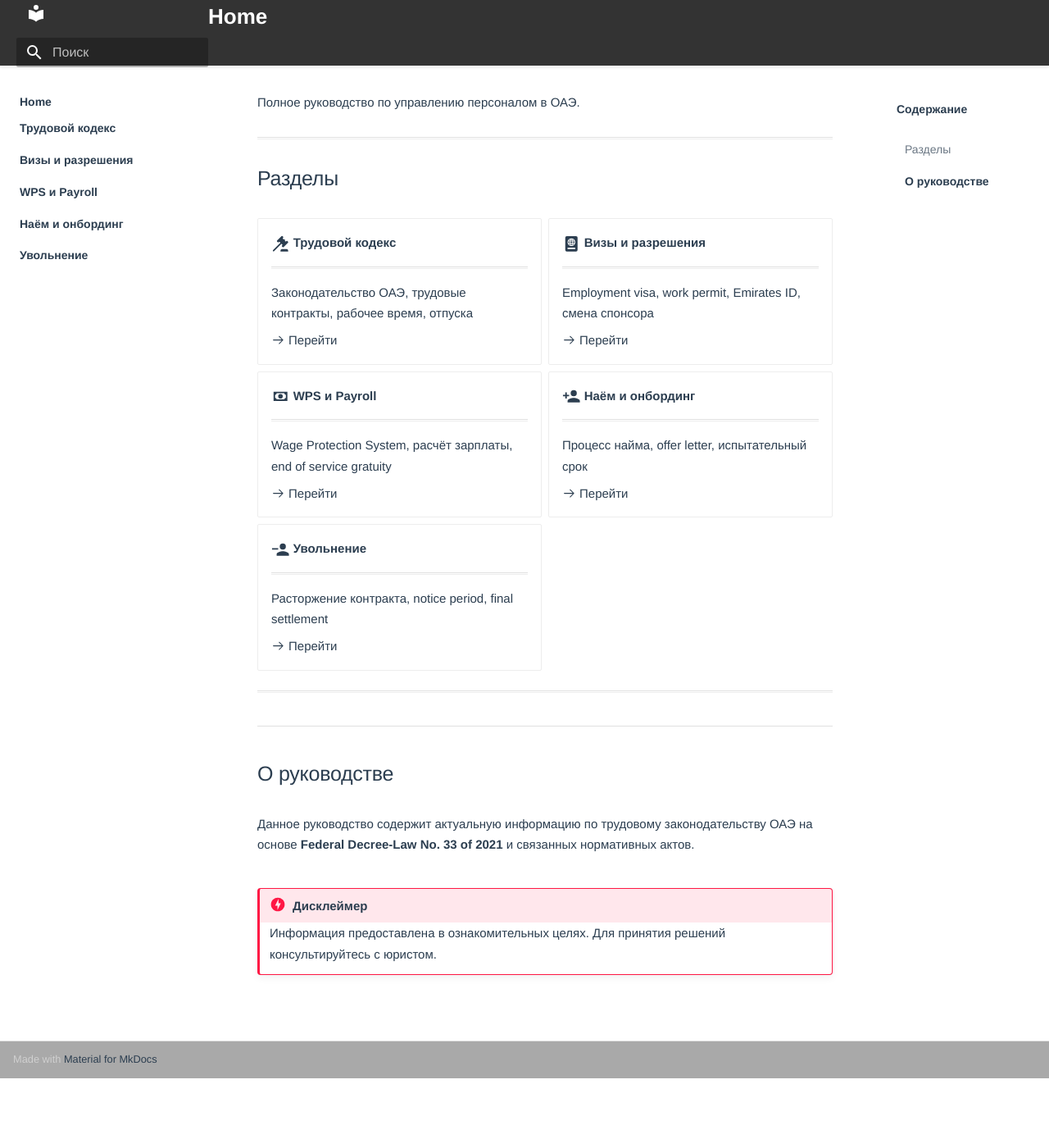
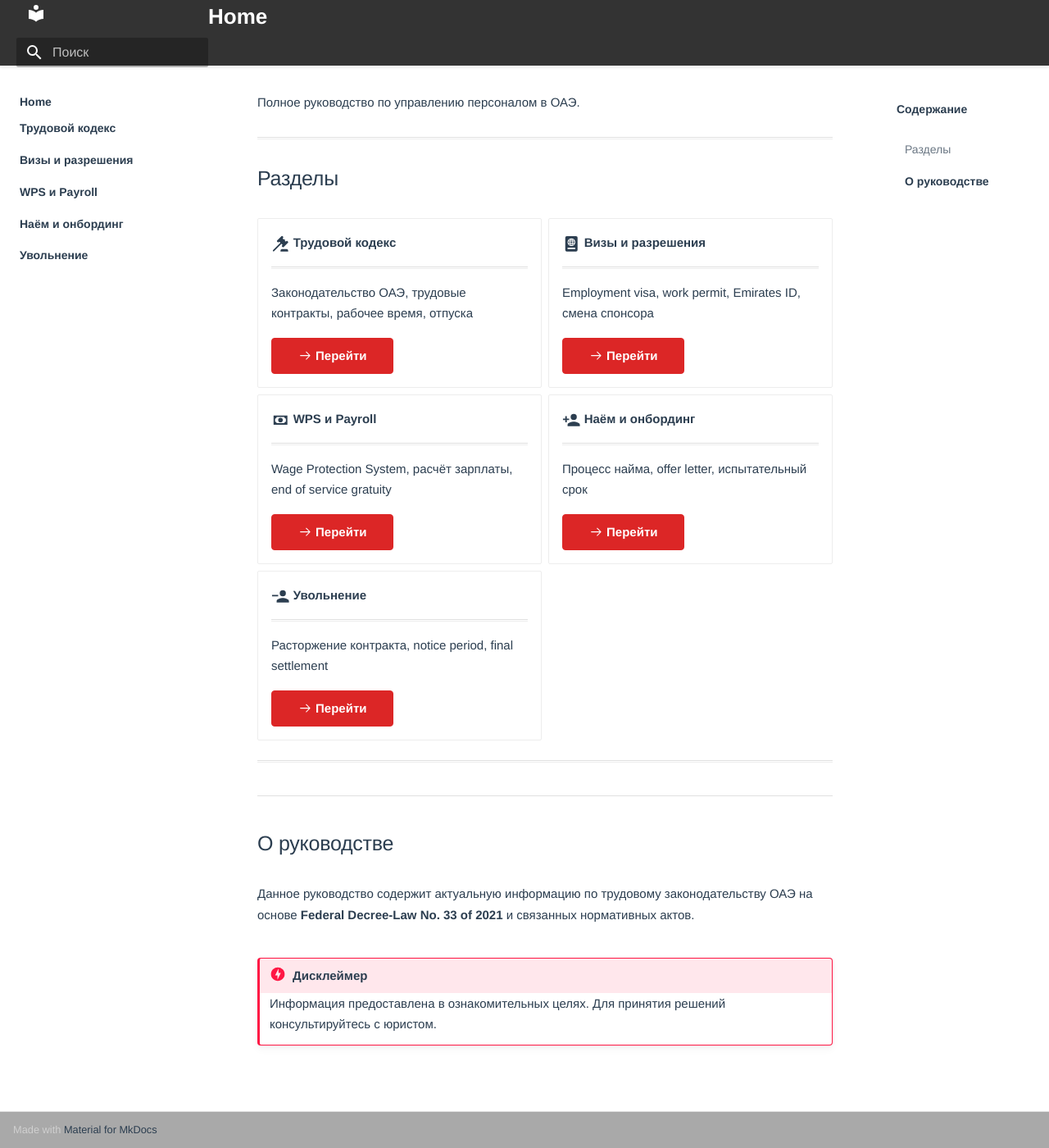
Before and after one commit to palukhina79-hash/uae-hr-guide, an MkDocs documentation site: the page built from docs/index.md, in a window 1280 px wide and 1400 px high, scrolled down 155 px. Shown: the whole window at 82% size. Built offline with MkDocs 1.6.1 and Material for MkDocs 9.7.7, drawn with Linux system fonts in a browser that asks for light colours; some web fonts are replaced; before the commit the page ends 1470 px from its top, so only the background shows below that.

Commit message:
Добавить правило дизайна: красные кнопки "Перейти"
Применено правило дизайна для всех кнопок "Перейти" в карточках:
- Цвет фона: #dc2626 (красный)
- Цвет при hover: #b91c1c (темнее)
- Добавлены комментарии с указанием Design Rule

Co-Authored-By: Claude Sonnet 4.5 <noreply@anthropic.com>

```diff
--- a/docs/stylesheets/brand.css
+++ b/docs/stylesheets/brand.css
@@ -1359,14 +1359,14 @@ button:focus-visible {
   text-decoration: none !important;
 }
 
-/* Consolidated Button Styles */
+/* Consolidated Button Styles - Design Rule: Кнопки "Перейти" всегда красные */
 .md-typeset .md-button,
 .md-typeset .md-button--primary,
 .md-typeset a.md-button,
 .md-typeset a.md-button:visited {
-  background-color: #ed1c24 !important;
-  color: #ffffff !important;
-  border: 1px solid #ed1c24 !important;
+  background-color: #dc2626 !important; /* Red - Design Rule */
+  color: #ffffff !important; /* White text - Design Rule */
+  border: 1px solid #dc2626 !important;
   font-weight: 700 !important;
   padding: 0.6rem 1.6rem !important;
   border-radius: 4px !important;
@@ -1380,10 +1380,44 @@ button:focus-visible {
 .md-typeset .md-button:hover,
 .md-typeset .md-button--primary:hover,
 .md-typeset a.md-button:hover {
-  background-color: #d11a21 !important;
-  border-color: #d11a21 !important;
+  background-color: #b91c1c !important; /* Darker red on hover - Design Rule */
+  border-color: #b91c1c !important;
   opacity: 0.9 !important;
   color: #ffffff !important;
   box-shadow: 0 2px 4px rgba(0, 0, 0, 0.1) !important;
   text-decoration: none !important;
 }
+
+/* Card navigation links - Design Rule: Кнопки "Перейти" в карточках */
+/* MUST be after all other link styles to override them */
+.md-typeset .grid.cards li p a,
+.md-typeset .grid.cards li p a:visited,
+.md-typeset .grid.cards li p a:focus {
+  background-color: #dc2626 !important;
+  color: #ffffff !important;
+  border: 1px solid #dc2626 !important;
+  border-color: #dc2626 !important;
+  font-weight: 700 !important;
+  padding: 0.6rem 1.6rem !important;
+  border-radius: 4px !important;
+  transition: all 0.2s ease !important;
+  display: inline-block !important;
+  text-align: center !important;
+  line-height: 1.2 !important;
+  text-decoration: none !important;
+  margin-top: 0.5rem !important;
+}
+
+.md-typeset .grid.cards li p a .twemoji,
+.md-typeset .grid.cards li p a svg {
+  fill: #ffffff !important;
+}
+
+.md-typeset .grid.cards li p a:hover,
+.md-typeset .grid.cards li p a:hover:focus {
+  background-color: #b91c1c !important;
+  border-color: #b91c1c !important;
+  color: #ffffff !important;
+  box-shadow: 0 2px 4px rgba(0, 0, 0, 0.1) !important;
+  text-decoration: none !important;
+}
```
